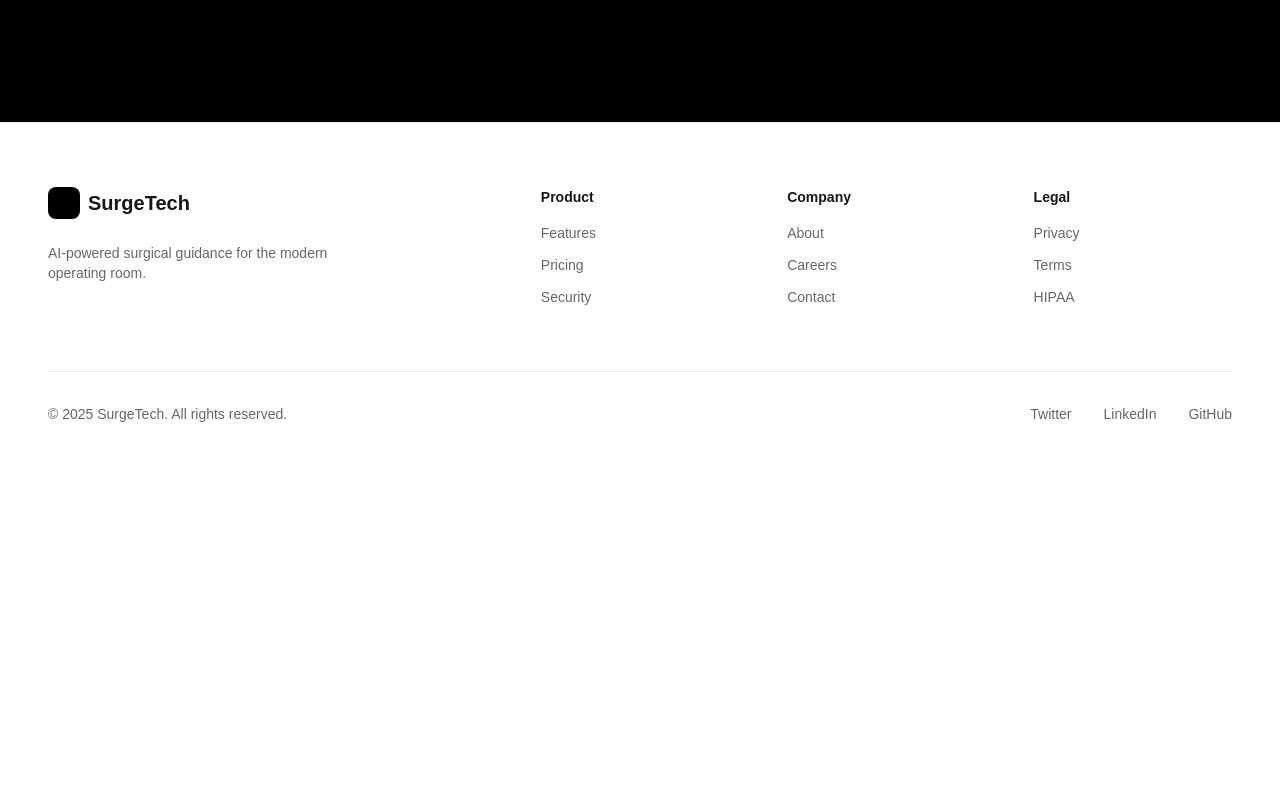
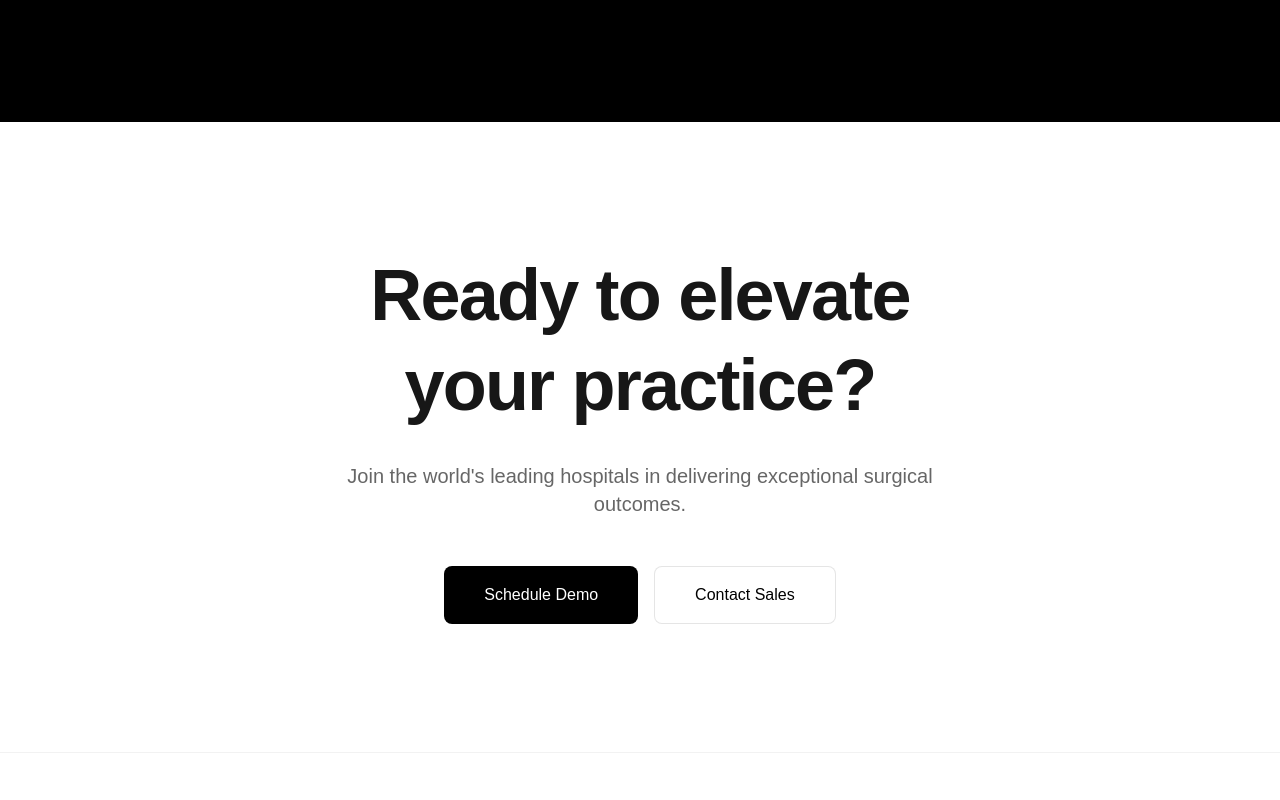
Before and after one commit to silvandario/surgical-tech-landing, a Next.js app: page / in a window 1280 px wide. Shown: the part 2640-3440 px from the top of the page. Before the commit the page ends 3128 px from the top, so only its background shows below. Built offline with nearby package versions, Linux system fonts and the light colour scheme.

Commit message:
Add CTA component to enhance user engagement on the landing page

```diff
--- /dev/null
+++ b/app/components/CTA.jsx
@@ -0,0 +1,27 @@
+import React from 'react'
+
+const CTA = () => {
+  return (
+    <section className="py-20 lg:py-32 px-6 lg:px-12 bg-white">
+        <div className="max-w-4xl mx-auto text-center">
+          <h2 className="text-4xl sm:text-5xl lg:text-7xl font-bold mb-6 lg:mb-8 tracking-tight leading-tight">
+            Ready to elevate<br />your practice?
+          </h2>
+          <p className="text-lg lg:text-xl text-black/60 mb-10 lg:mb-12 max-w-2xl mx-auto">
+            Join the world's leading hospitals in delivering exceptional surgical outcomes.
+          </p>
+          <div className="flex flex-col sm:flex-row gap-4 justify-center">
+            <button className="bg-black text-white px-10 py-4 rounded-lg text-base font-medium hover:bg-black/90 transition">
+              Schedule Demo
+            </button>
+            <button className="bg-white text-black px-10 py-4 rounded-lg text-base font-medium border border-black/10 hover:border-black/20 transition">
+              Contact Sales
+            </button>
+          </div>
+        </div>
+      </section>
+
+  )
+}
+
+export default CTA
--- a/app/page.tsx
+++ b/app/page.tsx
@@ -4,6 +4,7 @@ import { useEffect, useRef } from "react";
 import { gsap } from "gsap";
 import { ScrollTrigger } from "gsap/ScrollTrigger";
 import FeatureSection from "./components/FeatureSection";
+import CTA from "./components/CTA";
 
 gsap.registerPlugin(ScrollTrigger);
 
@@ -229,8 +230,7 @@ export default function Home() {
       <FeatureSection />
 
       {/* CTA */}
-
-
+      <CTA />
 
     </div>
   );
```
